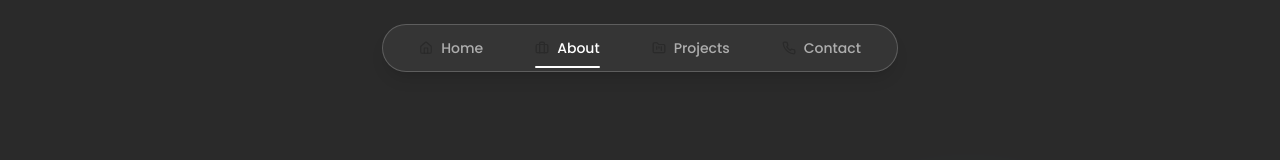
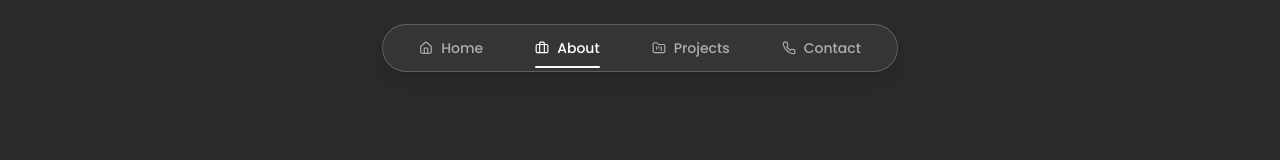
Before and after one commit to AtalaaDf/AtalaaDf, a React (Vite) app: page / in a window 1280 px wide. Shown: the top 160 px of the page. Built offline with nearby package versions, Linux system fonts and the light colour scheme.

Commit message:
fix(nav): remove sm:text-base from nav item

```diff
--- a/src/components/layout/NavMenuItem.jsx
+++ b/src/components/layout/NavMenuItem.jsx
@@ -28,7 +28,7 @@ export default function NavMenuItem({
       >
         {IconComponent && (
           <IconComponent
-            className={`text-base transition-colors duration-200 sm:text-base ${
+            className={`text-base transition-colors duration-200 ${
               isActive ? 'text-white' : 'text-white/60 group-hover:text-white'
             }`}
             aria-hidden="true"
```
